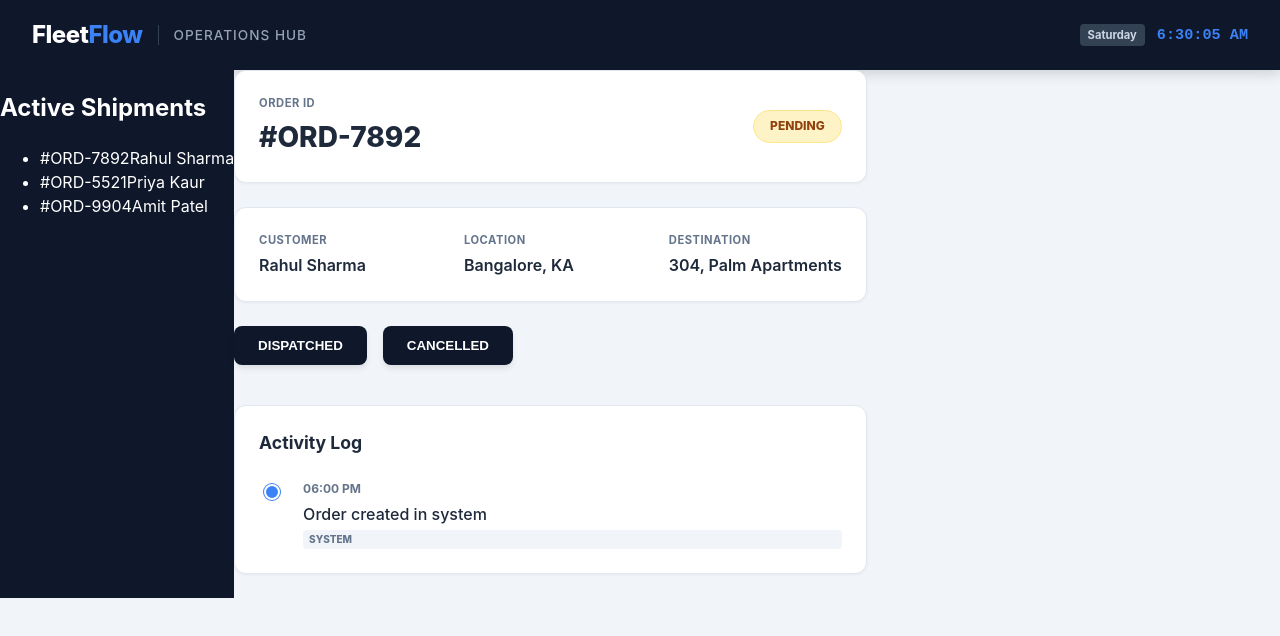
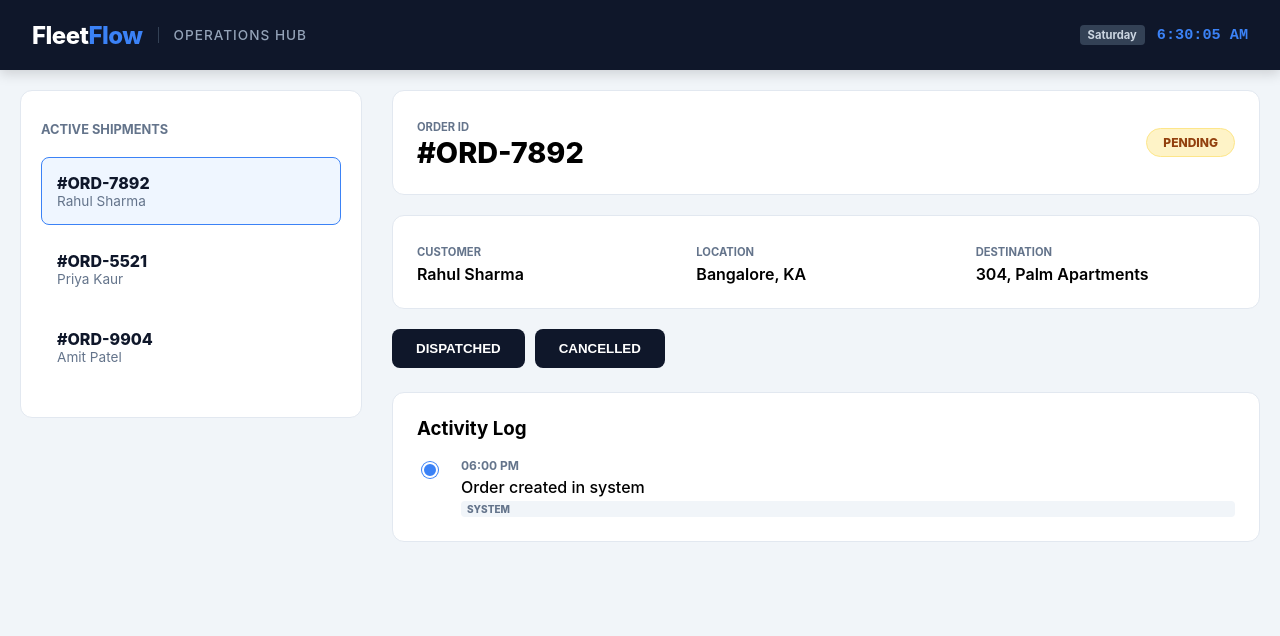
Before and after one commit to Sekharendu/Logistics-Operations-Hub, a React (Vite) app: page / in a window 1280 px wide. Shown: the top 636 px of the page. Built offline with nearby package versions, Linux system fonts and the light colour scheme.

Commit message:
Changes made in the app.css file

```diff
--- a/src/App.css
+++ b/src/App.css
@@ -1,8 +1,7 @@
-/* 1. GLOBAL VARIABLES & RESET */
 :root {
-  --primary: #0f172a;    /* Dark Navy */
-  --accent: #3b82f6;     /* Professional Blue */
-  --bg: #f1f5f9;         /* Light Grey Background */
+  --primary: #0f172a;
+  --accent: #3b82f6;
+  --bg: #f1f5f9;
   --card: #ffffff;
   --text-main: #1e293b;
   --text-muted: #64748b;
@@ -11,204 +10,308 @@
 
 body {
   background-color: var(--bg);
-  font-family: 'Inter', -apple-system, BlinkMacSystemFont, sans-serif;
-  color: var(--text-main);
+  font-family: 'Inter', sans-serif;
   margin: 0;
-  line-height: 1.5;
 }
 
-/* 2. HEADER STYLING (TEXT-LOGO VERSION) */
 header {
+
   background: var(--primary);
+
   color: white;
+
   padding: 0 2rem;
+
   display: flex;
+
   justify-content: space-between;
+
   align-items: center;
+
   height: 70px;
+
   box-shadow: 0 4px 12px rgba(0, 0, 0, 0.15);
+
 }
 
+
+
 .logo-area {
+
   display: flex;
+
   align-items: center;
+
 }
 
+
+
 .brand-mark {
+
   font-size: 1.5rem;
+
   font-weight: 800;
+
   letter-spacing: -0.5px;
+
 }
 
+
+
 .brand-main { color: white; }
+
 .brand-accent { color: var(--accent); }
 
+
+
 .hub-title {
+
   font-size: 0.85rem;
+
   font-weight: 500;
+
   color: #94a3b8;
+
   margin-left: 15px;
+
   padding-left: 15px;
+
   border-left: 1px solid #334155;
+
   text-transform: uppercase;
+
   letter-spacing: 1px;
+
 }
 
+
+
 .header-info {
+
   display: flex;
+
   gap: 12px;
+
   align-items: center;
+
 }
 
+
+
 .day-tag {
+
   background: #334155;
+
   padding: 3px 8px;
+
   border-radius: 4px;
+
   font-size: 0.7rem;
+
   font-weight: 700;
+
   color: #cbd5e1;
+
 }
 
+
+
 .time-tag {
+
   font-family: 'JetBrains Mono', monospace;
+
   font-weight: 600;
+
   color: var(--accent);
+
   font-size: 0.95rem;
+
 }
 
-/* 3. MAIN LAYOUT & CARDS */
-main {
-  display: flex;
-  max-width: 100%;
-  margin-bottom: 2.5rem auto;
-  /* padding: 0 1.5rem; */
-}
-aside {
-  background: var(--primary);
-  color: white;
+
+
+/* NEW LAYOUT STYLES */
+.dashboard-layout {
+  display: flex; /* Side-by-side */
+  max-width: 1400px;
+  margin: 20px auto;
+  gap: 30px;
+  padding: 0 20px;
 }
 
-.card {
-  background: var(--card);
+.sidebar {
+  width: 300px;
+  background: white;
   border-radius: 12px;
-  padding: 1.5rem;
-  margin-bottom: 1.5rem;
   border: 1px solid var(--border);
-  box-shadow: 0 1px 3px rgba(0,0,0,0.05);
+  padding: 20px;
+  height: fit-content;
 }
 
-/* 4. ORDER & STATUS BADGES */
-.order-header {
-  display: flex;
-  justify-content: space-between;
-  align-items: center;
+.sidebar h2 {
+  font-size: 0.8rem;
+  color: var(--text-muted);
+  text-transform: uppercase;
+  margin-bottom: 20px;
 }
 
-.field-label {
-  display: block;
-  font-size: 0.7rem;
-  font-weight: 700;
-  color: var(--text-muted);
-  text-transform: uppercase;
-  letter-spacing: 0.5px;
-  margin-bottom: 4px;
+.sidebar ul { list-style: none; padding: 0; }
+
+.sidebar-item {
+  padding: 15px;
+  border-radius: 8px;
+  cursor: pointer;
+  margin-bottom: 10px;
+  border: 1px solid transparent;
+  display: flex;
+  flex-direction: column;
 }
 
-.order-number { margin: 0; font-size: 1.75rem; font-weight: 800; }
+.sidebar-item:hover { background: #f8fafc; }
+
+.sidebar-item.active {
+  background: #eff6ff;
+  border-color: var(--accent);
+}
+
+.sidebar-id { font-weight: 800; color: var(--primary); }
+.sidebar-customer { font-size: 0.85rem; color: var(--text-muted); }
+
+.customer-info { flex: 1; } /* Takes up remaining space */
+
+/* CARD STYLING */
+.card {
+  background: white;
+  border-radius: 12px;
+  padding: 24px;
+  margin-bottom: 20px;
+  border: 1px solid var(--border);
+}
+
+.order-header { display: flex; justify-content: space-between; align-items: center; }
+.order-number { margin: 0; font-size: 1.8rem; font-weight: 800; }
 
 .status-badge {
-  padding: 0.4rem 1rem;
-  border-radius: 99px;
+  padding: 6px 16px;
+  border-radius: 20px;
   font-size: 0.75rem;
   font-weight: 800;
   text-transform: uppercase;
-  transition: all 0.3s ease;
 }
 
 /* SPECIFIC STATUS COLORS (SPECIFICITY FIX) */
+
 .status-badge.status-pending { background: #fef3c7; color: #92400e; border: 1px solid #fde68a; }
+
 .status-badge.status-dispatched { background: #dbeafe; color: #1e40af; border: 1px solid #bfdbfe; }
+
 .status-badge.status-in_transit { background: #e0e7ff; color: #4338ca; border: 1px solid #c7d2fe; }
+
 .status-badge.status-delivered {
+
   background: #d1fae5; color: #065f46; border: 1px solid #10b981;
+
   animation: successPulse 2s infinite;
+
 }
+
 .status-badge.status-cancelled { background: #fee2e2; color: #991b1b; border: 1px solid #fecaca; }
 
-/* 5. DETAILS GRID */
-.details-grid {
-  display: grid;
-  grid-template-columns: repeat(3, 1fr);
-  gap: 2rem;
-}
 
-.field-value { margin: 0; font-weight: 600; color: var(--text-main); }
-
-/* 6. BUTTONS */
-.next-actions { display: flex; gap: 1rem; margin: 1.5rem 0 2.5rem 0; }
+.details-grid { display: grid; grid-template-columns: repeat(3, 1fr); gap: 20px; }
+.field-label { font-size: 0.7rem; font-weight: 700; color: var(--text-muted); text-transform: uppercase; }
+.field-value { font-weight: 600; margin: 4px 0 0 0; }
 
 .btn {
   background: var(--primary);
   color: white;
-  padding: 0.75rem 1.5rem;
+  padding: 12px 24px;
   border-radius: 8px;
   border: none;
   font-weight: 700;
   cursor: pointer;
-  transition: all 0.2s ease;
-  box-shadow: 0 4px 6px -1px rgba(0,0,0,0.1);
+  margin-right: 10px;
 }
 
-.btn:hover {
-  background: var(--accent);
-  transform: translateY(-2px);
-  box-shadow: 0 10px 15px -3px rgba(59, 130, 246, 0.3);
+.btn:hover { background: var(--accent); }
+
+/* TIMELINE */
+.history-list { position: relative; padding-left: 10px; }
+
+
+
+.history-item {
+
+  padding-left: 2rem;
+
+  border-left: 2px solid var(--border);
+
+  position: relative;
+
+  padding-bottom: 2rem;
+
 }
 
-/* 7. ACTIVITY LOG TIMELINE */
-.section-title { font-size: 1.1rem; margin-top: 0; margin-bottom: 1.5rem; }
 
-.history-list { position: relative; padding-left: 10px; }
-
-.history-item {
-  padding-left: 2rem;
-  border-left: 2px solid var(--border);
-  position: relative;
-  padding-bottom: 2rem;
-}
 
 .history-item:last-child { border-left-color: transparent; padding-bottom: 0; }
 
+
+
 /* Update this specific block in Section 7 of App.css */
 
+
+
 .history-item::before {
+
   content: "";
+
   position: absolute;
+
   left: -7px;           /* Aligns the dot center on the line */
+
   top: 4px;
+
   width: 12px;
+
   height: 12px;
+
   background: var(--accent); /* This fills the circle with Blue */
+
   border: 2px solid white;    /* This adds a tiny white ring around the blue */
+
   border-radius: 50%;
+
   z-index: 1;
+
   box-shadow: 0 0 0 1px var(--accent); /* This adds a sharp blue outer edge */
+
 }
 
+
+
 .history-time { font-size: 0.75rem; font-weight: 700; color: var(--text-muted); }
+
 .history-note { font-weight: 500; margin: 4px 0; }
+
 .history-type {
+
   font-size: 10px;
+
   font-weight: 800;
+
   background: #f1f5f9;
+
   padding: 2px 6px;
+
   border-radius: 4px;
+
   color: var(--text-muted);
+
 }
-
-/* 8. ANIMATIONS */
-@keyframes successPulse {
-  0% { box-shadow: 0 0 0 0 rgba(16, 185, 129, 0.4); }
-  70% { box-shadow: 0 0 0 10px rgba(16, 185, 129, 0); }
-  100% { box-shadow: 0 0 0 0 rgba(16, 185, 129, 0); }
+.next-actions{
+  margin-bottom: 1.48rem;
 }
+.section-title{
+  margin-top: 0rem;
+}
```
